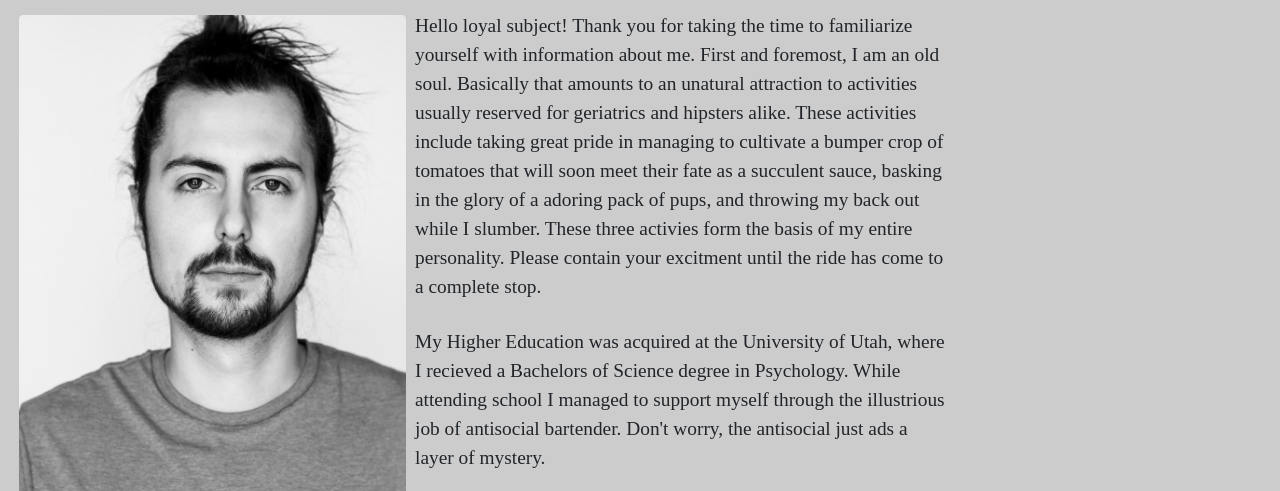
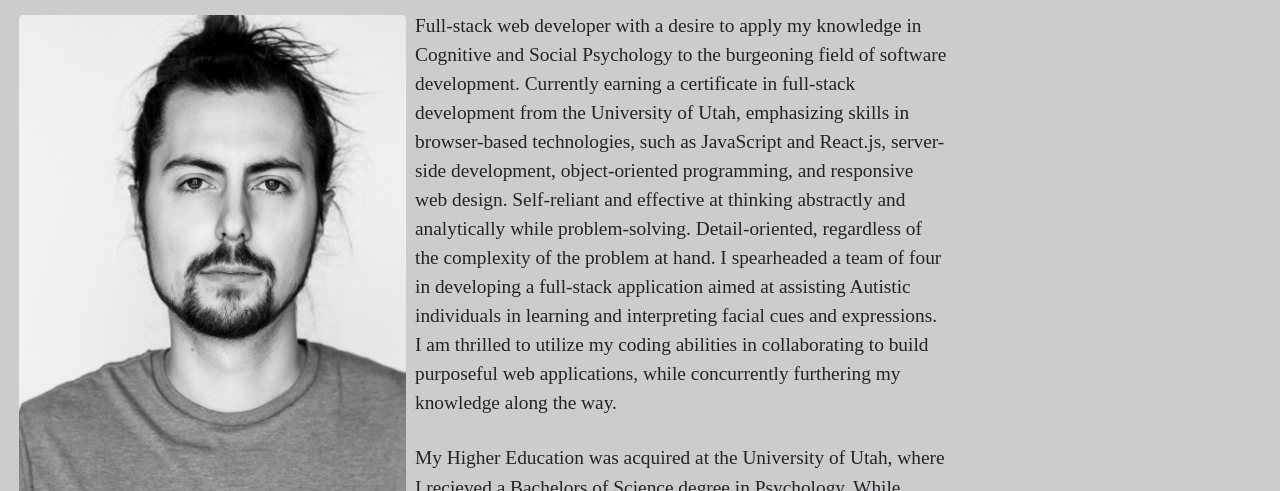
Before and after one commit to nikolaslenning/portfolio, a website: page public/index.html in a window 1280 px wide. Shown: the part 175-666 px from the top of the page. Drawn offline with nearby package versions, Linux system fonts and the light colour scheme.

Commit message:
updated mission statement

```diff
--- a/public/index.html
+++ b/public/index.html
@@ -45,13 +45,7 @@
             <div class="col-md-12">
                 <a class="a-class float-left p-1 pt-2 pr-2"><img class="img-fluid rounded" src="./images/profileimg.JPG"
                         alt="Picture of Nikolas"></a>
-                <p class="pull-left pl-0 p-1 col-12 col-md-9">Hello loyal subject! Thank you for taking the time to
-                    familiarize yourself with information about me. First and foremost, I am an old soul. Basically that
-                    amounts to an unatural attraction to activities usually reserved for geriatrics and hipsters alike.
-                    These activities include taking great pride in managing to cultivate a bumper crop of tomatoes that
-                    will soon meet their fate as a succulent sauce, basking in the glory of a adoring pack of pups, and
-                    throwing my back out while I slumber. These three activies form the basis of my entire personality.
-                    Please contain your excitment until the ride has come to a complete stop. </p>
+                <p class="pull-left pl-0 p-1 col-12 col-md-9">Full-stack web developer with a desire to apply my knowledge in Cognitive and Social Psychology to the burgeoning field of software development. Currently earning a certificate in full-stack development from the University of Utah, emphasizing skills in browser-based technologies, such as JavaScript and React.js, server-side development, object-oriented programming, and responsive web design. Self-reliant and effective at thinking abstractly and analytically while problem-solving. Detail-oriented, regardless of the complexity of the problem at hand. I spearheaded a team of four in developing a full-stack application aimed at assisting Autistic individuals in learning and interpreting facial cues and expressions. I am thrilled to utilize my coding abilities in collaborating to build purposeful web applications, while concurrently furthering my knowledge along the way.</p>
                 <p class="pull-left p-1 col-12 col-md-9">My Higher Education was acquired at the University of Utah,
                     where I recieved a Bachelors of Science degree in Psychology. While attending school I managed to
                     support myself through the illustrious job of antisocial bartender. Don't worry, the antisocial just
```
